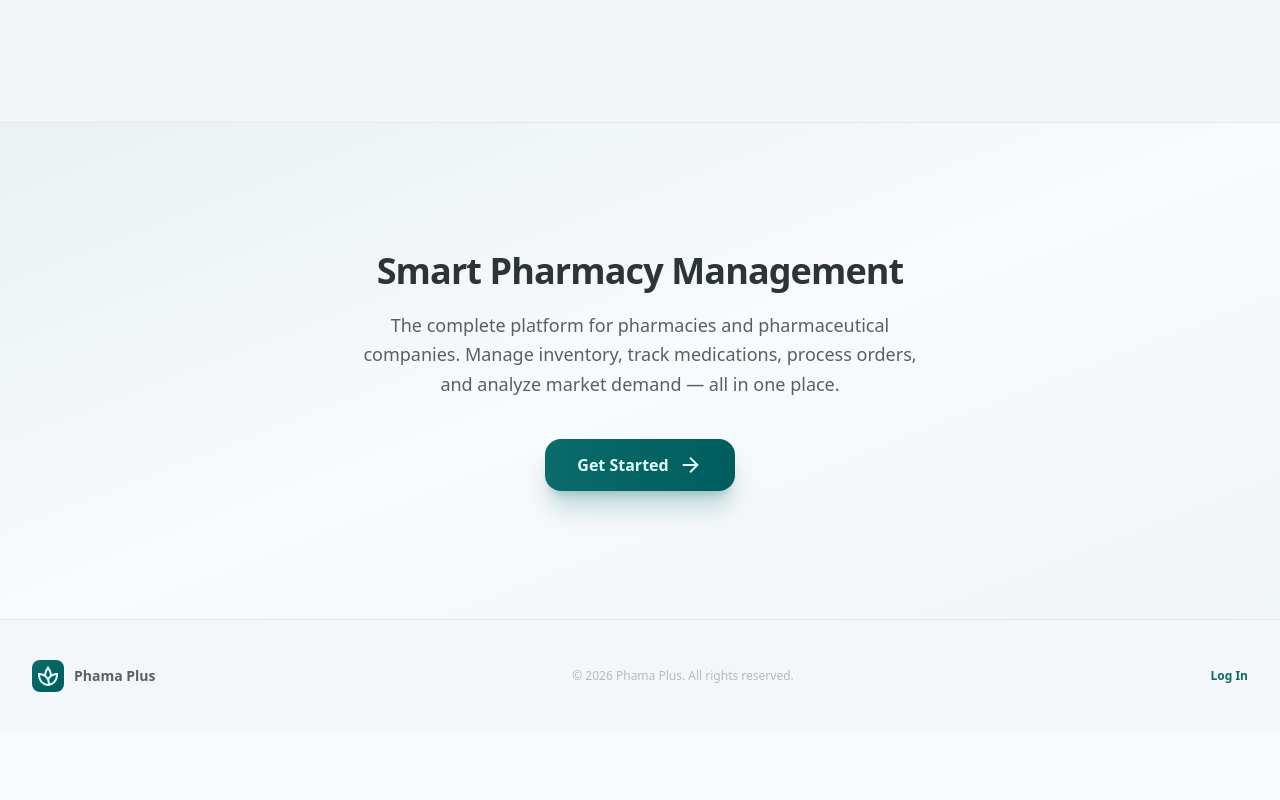
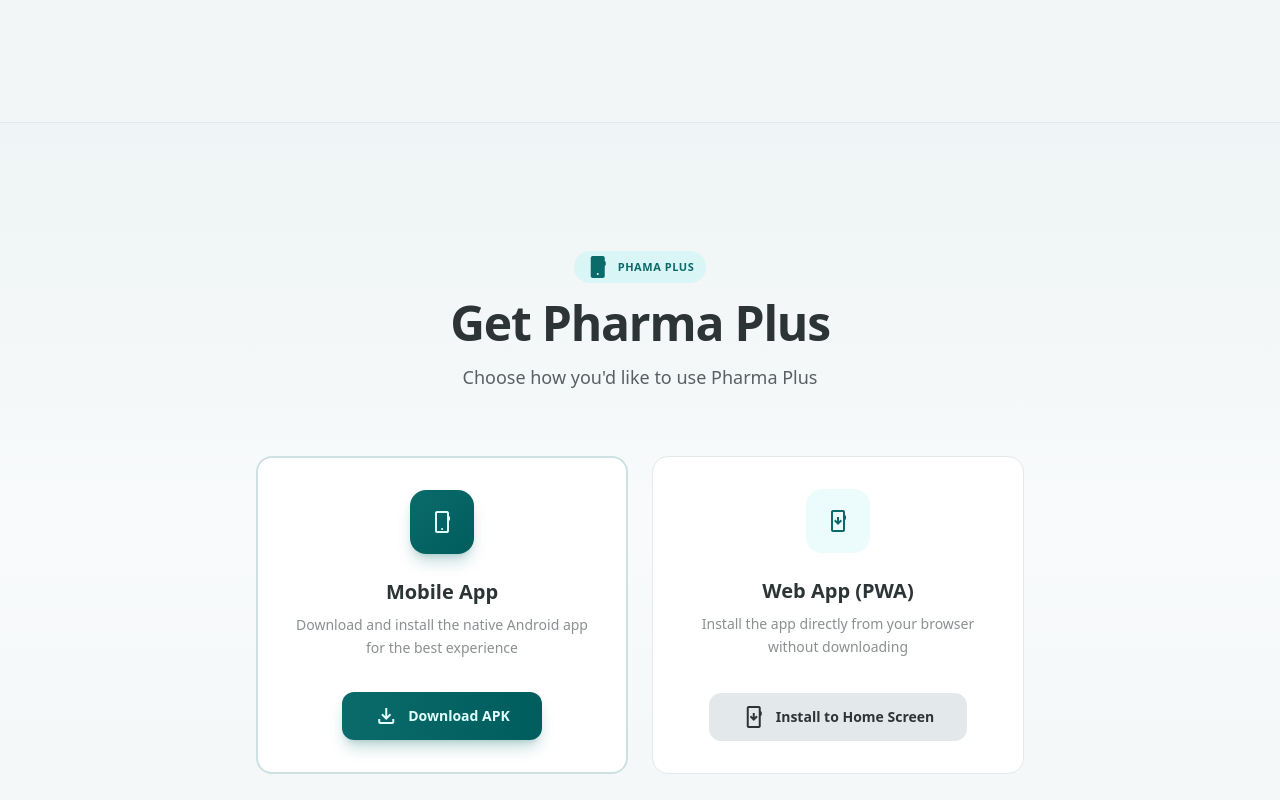
Before and after one commit to nafe3jawdat-beep/pharma-plus, a React (Vite) app: page / in a window 1280 px wide. Shown: the part 2340-3140 px from the top of the page. Before the commit the page ends 3072 px from the top, so only its background shows below. Built offline with nearby package versions, Linux system fonts and the light colour scheme.

Commit message:
update_landingpage

```diff
--- a/src/i18n/locales/en/common.json
+++ b/src/i18n/locales/en/common.json
@@ -1306,7 +1306,15 @@
     "installAndroidStep2": "Tap \"Install app\" or \"Add to Home screen\".",
     "installDesktopStep1": "Click the install icon in the browser address bar (or open the menu and choose \"Install\").",
     "installDesktopStep2": "Confirm the installation when prompted.",
-    "installDone": "You'll now find the app on your device."
+    "installDone": "You'll now find the app on your device.",
+    "downloadAppTitle": "Get Pharma Plus",
+    "downloadAppSubtitle": "Choose how you'd like to use Pharma Plus",
+    "mobileAppTitle": "Mobile App",
+    "mobileAppDesc": "Download and install the native Android app for the best experience",
+    "downloadApk": "Download APK",
+    "pwaTitle": "Web App (PWA)",
+    "pwaDesc": "Install the app directly from your browser without downloading",
+    "installToHomeScreen": "Install to Home Screen"
   },
 
   "filters": {
--- a/src/pages/LandingPage.jsx
+++ b/src/pages/LandingPage.jsx
@@ -238,6 +238,61 @@
         </div>
       </section>
 
+      {/* ── Download App ──────────────────────────────────── */}
+      <section className="relative py-24 lg:py-32 overflow-hidden">
+        <div className="absolute inset-0 bg-gradient-to-b from-primary/[0.04] via-transparent to-primary/[0.02] pointer-events-none" />
+        <div className="relative max-w-5xl mx-auto px-6 lg:px-8">
+          <div className="text-center mb-16">
+            <span className="inline-flex items-center gap-2 px-3 py-1 rounded-full bg-primary-container/30 text-primary text-[11px] font-bold tracking-wider uppercase mb-4">
+              <span className="material-symbols-outlined text-sm" style={{ fontVariationSettings: "'FILL' 1" }}>phone_android</span>
+              {t("brand")}
+            </span>
+            <h2 className="text-3xl sm:text-4xl lg:text-5xl font-extrabold text-on-surface tracking-tight mb-4">
+              {t("landing.downloadAppTitle")}
+            </h2>
+            <p className="text-on-surface-variant text-base sm:text-lg max-w-xl mx-auto leading-relaxed">
+              {t("landing.downloadAppSubtitle")}
+            </p>
+          </div>
+
+          <div className="grid sm:grid-cols-2 gap-6 max-w-3xl mx-auto">
+            {/* Mobile App Card */}
+            <div className="group bg-surface-container-lowest rounded-2xl border-2 border-primary/20 p-8 flex flex-col items-center text-center hover:border-primary/40 hover:shadow-xl hover:shadow-primary/10 transition-all duration-300">
+              <div className="w-16 h-16 rounded-2xl bg-gradient-to-br from-primary to-primary-dim flex items-center justify-center shadow-lg shadow-primary/25 mb-6">
+                <span className="material-symbols-outlined text-on-primary text-3xl">phone_android</span>
+              </div>
+              <h3 className="text-xl font-extrabold text-on-surface mb-2">{t("landing.mobileAppTitle")}</h3>
+              <p className="text-sm text-on-surface-variant/70 leading-relaxed mb-8 flex-1">{t("landing.mobileAppDesc")}</p>
+              <a
+                href="https://expo.dev/artifacts/eas/ClZBEeFtF4n1_VLcbKwtyqHwZ5t9nskUTlVchDLOUoY.apk"
+                target="_blank"
+                rel="noopener noreferrer"
+                className="h-12 px-8 rounded-xl bg-gradient-to-r from-primary to-primary-dim text-on-primary font-bold text-sm shadow-lg shadow-primary/25 hover:shadow-xl hover:shadow-primary/30 hover:-translate-y-0.5 transition-all flex items-center gap-2.5"
+              >
+                <span className="material-symbols-outlined text-[18px]">download</span>
+                {t("landing.downloadApk")}
+              </a>
+            </div>
+
+            {/* PWA Card */}
+            <div className="group bg-surface-container-lowest rounded-2xl border border-surface-container-high p-8 flex flex-col items-center text-center hover:border-primary/20 hover:shadow-lg hover:shadow-primary/5 transition-all duration-300">
+              <div className="w-16 h-16 rounded-2xl bg-primary-container/20 flex items-center justify-center mb-6 group-hover:bg-primary-container/40 transition-colors">
+                <span className="material-symbols-outlined text-primary text-3xl">install_mobile</span>
+              </div>
+              <h3 className="text-xl font-extrabold text-on-surface mb-2">{t("landing.pwaTitle")}</h3>
+              <p className="text-sm text-on-surface-variant/70 leading-relaxed mb-8 flex-1">{t("landing.pwaDesc")}</p>
+              <button
+                onClick={handleInstall}
+                className="h-12 px-8 rounded-xl bg-surface-container-high text-on-surface font-bold text-sm hover:bg-surface-container-high/80 border border-surface-container-high transition-all flex items-center gap-2.5"
+              >
+                <span className="material-symbols-outlined text-[18px]">install_mobile</span>
+                {t("landing.installToHomeScreen")}
+              </button>
+            </div>
+          </div>
+        </div>
+      </section>
+
       {/* ── CTA ─────────────────────────────────────────────── */}
       <section className="relative py-24 lg:py-32 overflow-hidden">
         <div className="absolute inset-0 bg-gradient-to-br from-primary/[0.06] via-transparent to-primary/[0.03] pointer-events-none" />
```
Also changed, not shown: src/i18n/locales/ar/common.json.
